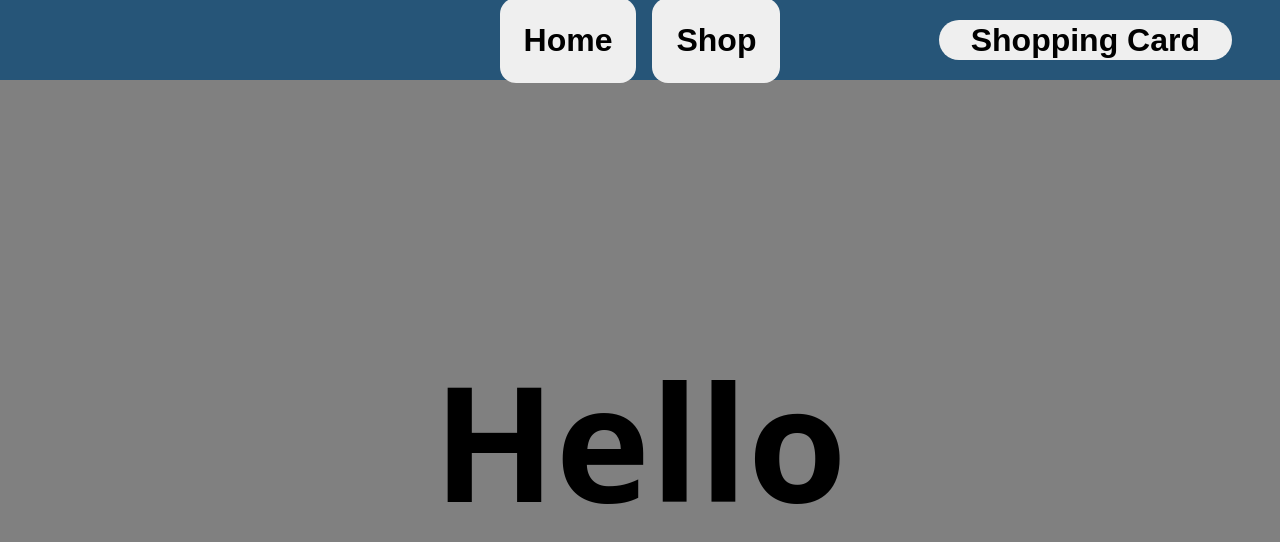
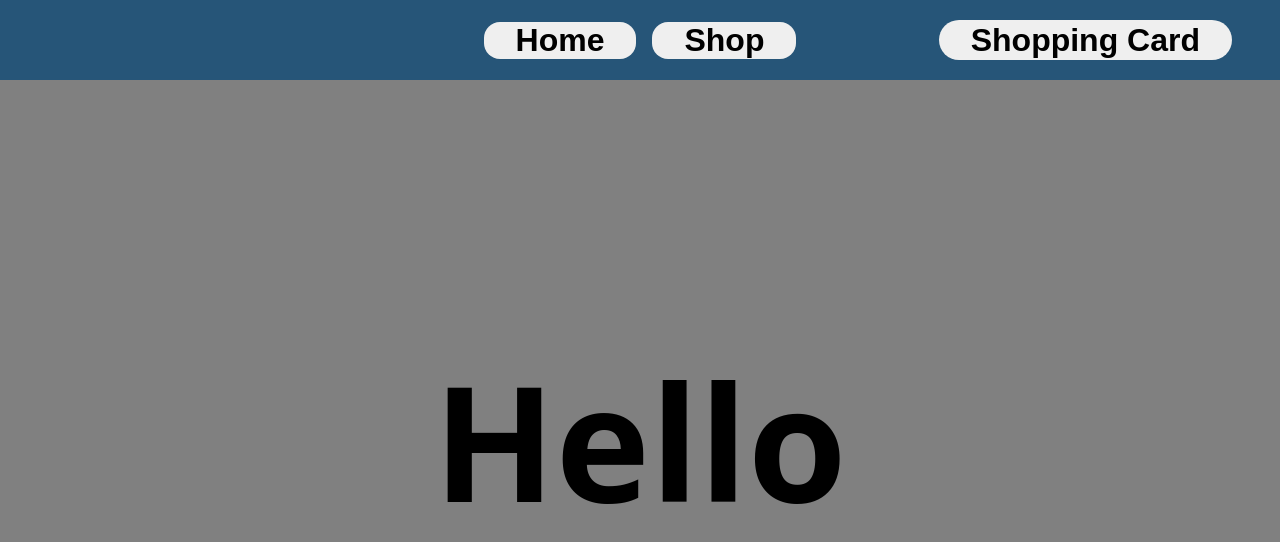
Before and after one commit to BlockchainLover2/Shopping-Cart, a React (Vite) app: page / in a window 1280 px wide. Shown: the top 542 px of the page. Built offline with nearby package versions, Linux system fonts and the light colour scheme; no server answers.

Commit message:
Safari Fix

```diff
--- a/src/App.css
+++ b/src/App.css
@@ -147,7 +147,6 @@ h1 {
         font-weight: bold;
         border: none;
         border-radius: 1rem;
-        padding: 1.5rem;
     }
 }
 
@@ -244,7 +243,7 @@ nav {
     z-index: 1;
 }
 
-nav > :first-child {
+nav > .button-group {
     display: flex;
     gap: 1rem;
     position: absolute;
@@ -252,7 +251,7 @@ nav > :first-child {
     align-self: center;
 }
 
-nav > :last-child {
+nav > .button-container {
     padding-right: 3rem;
 }
 
```
